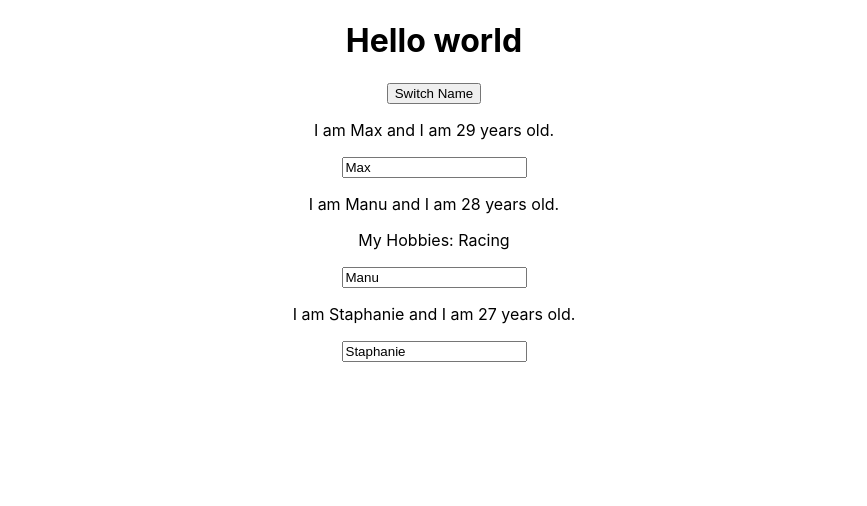
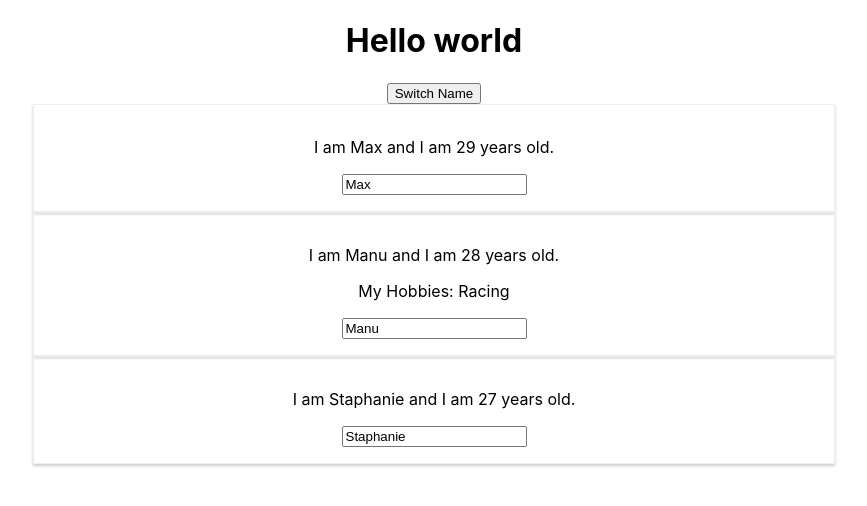
Before and after one commit to cape-balder/react-practice, a React (Create React App) app: page / in a window 1280 px wide. Shown: the top 506 px of the page, without its empty margins (206-1073 px from the left). Built offline with nearby package versions, Linux system fonts and the light colour scheme.

Commit message:
Adding style

```diff
--- a/src/Person/Person.js
+++ b/src/Person/Person.js
@@ -1,8 +1,9 @@
 import React from 'react';
+import './Person.css';
 
 const person = (props) => {
    return (
-        <div>
+        <div className="Person">
             <p onClick={props.click}>I am {props.name} and I am {props.age} years old.</p>
             <p>{props.children}</p>
             <input type="text" onChange={props.changed} value={props.name}/>
```
